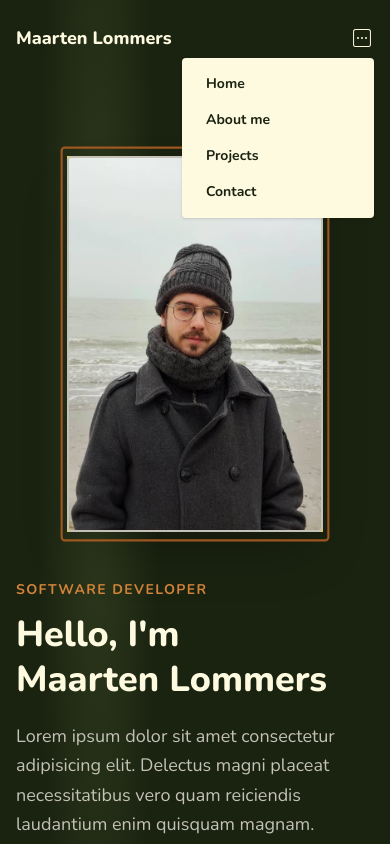
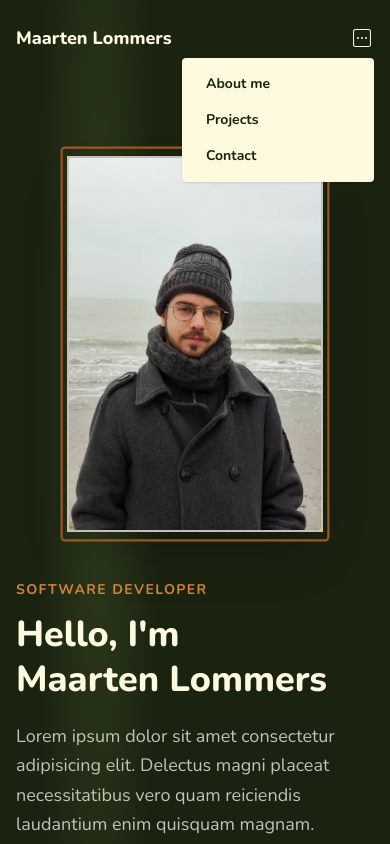
Before and after one commit to maarten-lommers/portfolio, a React (Vite) app: page / in a window 390 px wide. Both pictures are taken after a click on the button "Open navigation". Shown: the top 844 px of the page. Built offline with nearby package versions, Linux system fonts and the light colour scheme.

Commit message:
Updated Nav for mobile to use links

```diff
--- a/src/components/header/components/nav-hamburger.jsx
+++ b/src/components/header/components/nav-hamburger.jsx
@@ -16,10 +16,9 @@ function NavHamburger() {
 
             {open && (
                 <div className="absolute z-10 right-0 mt-2 w-48 bg-portfolio-cream rounded shadow p-2 flex flex-col">
-                    <a href="" className="px-4 py-2 text-sm font-semibold text-portfolio-primary-dark hover:text-portfolio-accent-dark hover:underline transition-colors duration-200 cursor-pointer">Home</a>
-                    <a href="" className="px-4 py-2 text-sm font-semibold text-portfolio-primary-dark hover:text-portfolio-accent-dark hover:underline transition-colors duration-200 cursor-pointer">About me</a>
-                    <a href="" className="px-4 py-2 text-sm font-semibold text-portfolio-primary-dark hover:text-portfolio-accent-dark hover:underline transition-colors duration-200 cursor-pointer">Projects</a>
-                    <a href="" className="px-4 py-2 text-sm font-semibold text-portfolio-primary-dark hover:text-portfolio-accent-dark hover:underline transition-colors duration-200 cursor-pointer">Contact</a>
+                    <a href="#" className="px-4 py-2 text-sm font-semibold text-portfolio-primary-dark hover:text-portfolio-accent-dark hover:underline transition-colors duration-200 cursor-pointer">About me</a>
+                    <a href="#projects" className="px-4 py-2 text-sm font-semibold text-portfolio-primary-dark hover:text-portfolio-accent-dark hover:underline transition-colors duration-200 cursor-pointer">Projects</a>
+                    <a href="#contact" className="px-4 py-2 text-sm font-semibold text-portfolio-primary-dark hover:text-portfolio-accent-dark hover:underline transition-colors duration-200 cursor-pointer">Contact</a>
                 </div>
             )}
         </div>
```
